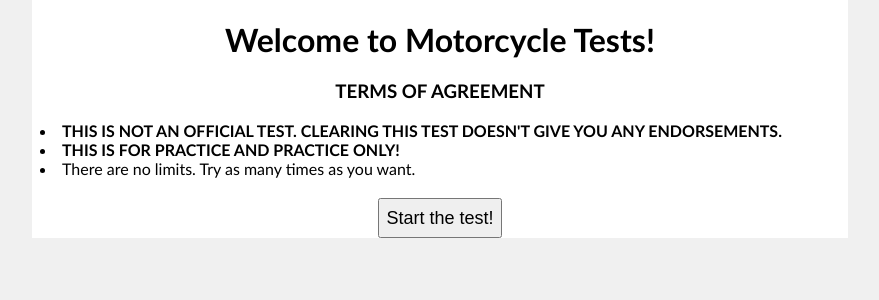
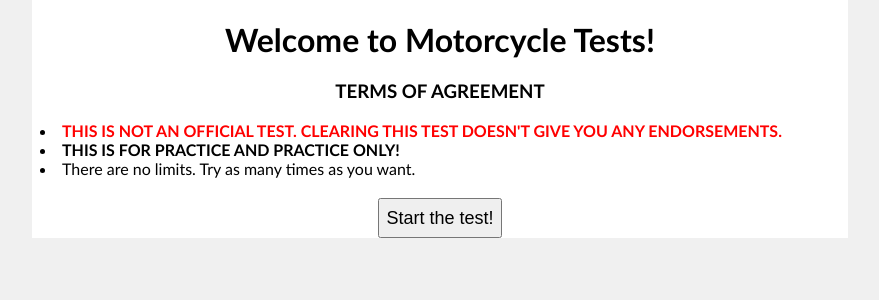
Before and after one commit to shnaramn/BasicRiderTests, an Angular app: page / in a window 1280 px wide. Shown: the top 300 px of the page, without its empty margins (200-1079 px from the left). Built offline with nearby package versions, Linux system fonts and the light colour scheme.

Commit message:
Show red warning

```diff
--- a/src/app/app.component.css
+++ b/src/app/app.component.css
@@ -29,3 +29,8 @@
   height: 40px;
   font-size: large;
 }
+
+.importantWarning {
+  font-weight: bold;
+  color: red
+}
--- a/src/app/app.component.html
+++ b/src/app/app.component.html
@@ -15,7 +15,7 @@
     <h3>TERMS OF AGREEMENT</h3>
 
     <div class='instructionsDiv'>
-      <li> <b> THIS IS NOT AN OFFICIAL TEST. CLEARING THIS TEST DOESN'T GIVE YOU ANY ENDORSEMENTS.</b> </li>
+      <li> <span class='importantWarning'> THIS IS NOT AN OFFICIAL TEST. CLEARING THIS TEST DOESN'T GIVE YOU ANY ENDORSEMENTS.</span> </li>
       <li> <b> THIS IS FOR PRACTICE AND PRACTICE ONLY! </b></li>
       <li> There are no limits. Try as many times as you want. </li>
     </div>
```
